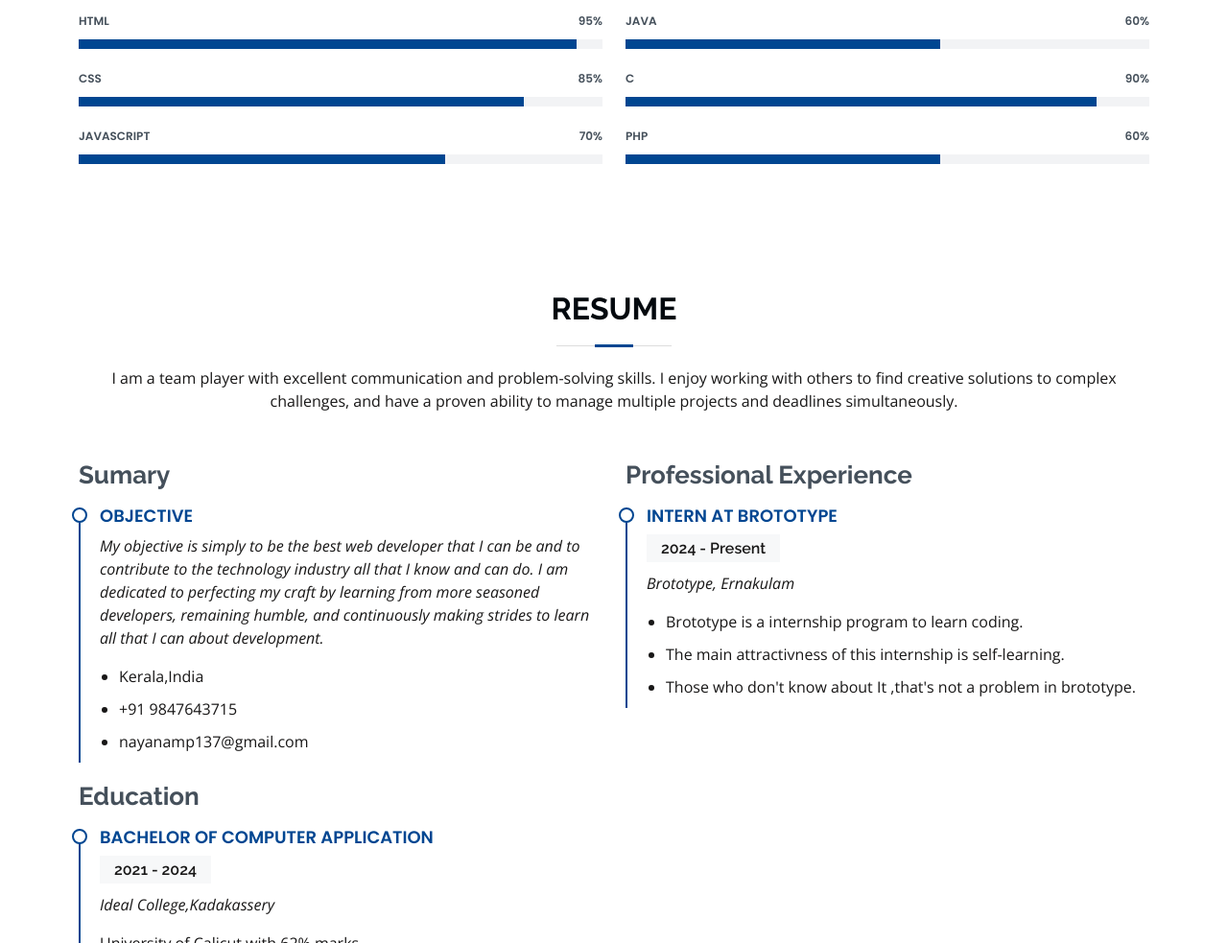
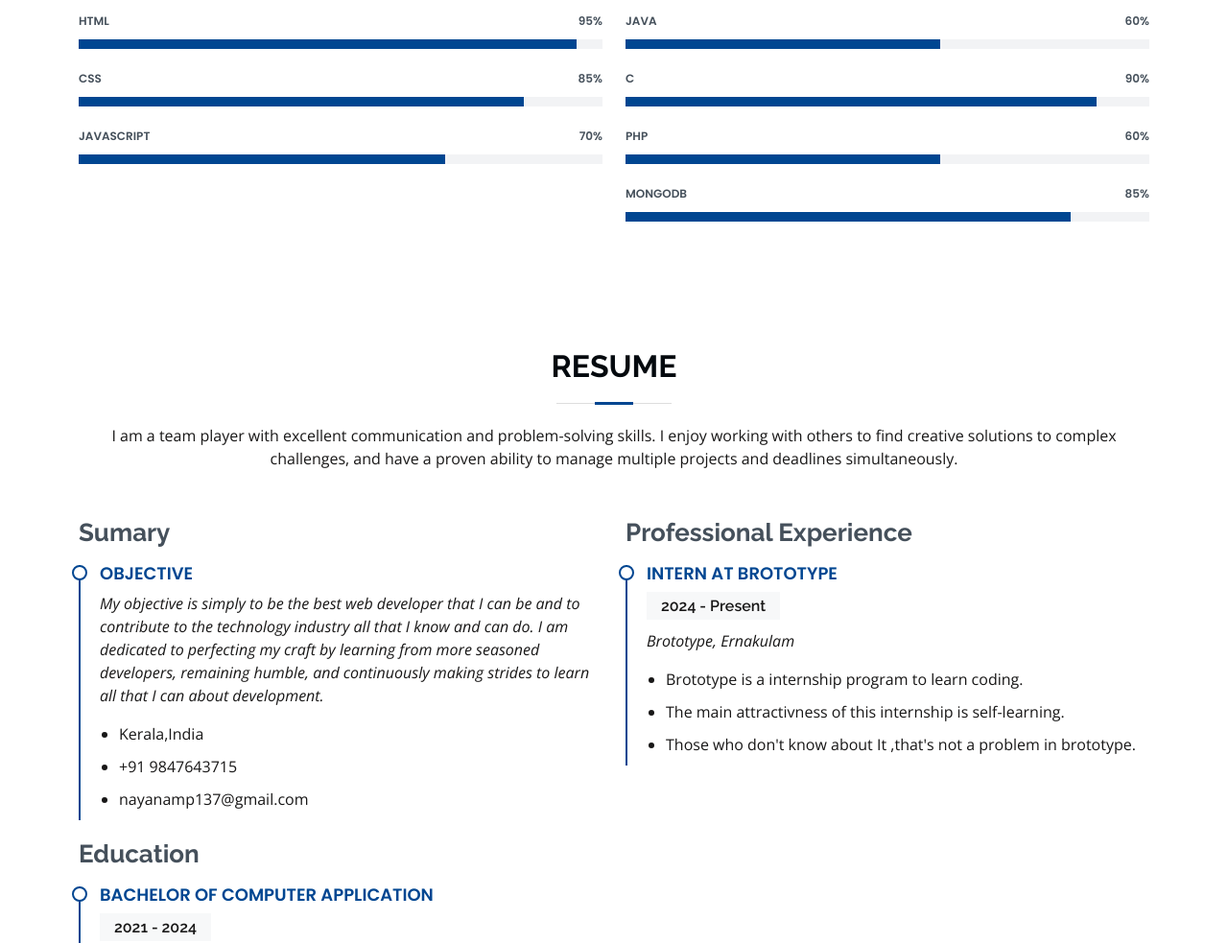
Before and after one commit to Nayanamp123/personal-web, a plain HTML site: page index.html in a window 1280 px wide. Shown: the part 1692-2675 px from the top of the page at 96% size. Drawn offline with nearby package versions, Linux system fonts and the light colour scheme.

Commit message:
Update index.html

```diff
--- a/index.html
+++ b/index.html
@@ -207,6 +207,14 @@
                 <div class="progress-bar" role="progressbar" aria-valuenow="60" aria-valuemin="0" aria-valuemax="100"></div>
               </div>
             </div>
+
+             <div class="progress">
+              <span class="skill">MongoDB <i class="val">85%</i></span>
+              <div class="progress-bar-wrap">
+                <div class="progress-bar" role="progressbar" aria-valuenow="85" aria-valuemin="0" aria-valuemax="100"></div>
+              </div>
+            </div>
+
 
 
 
```
